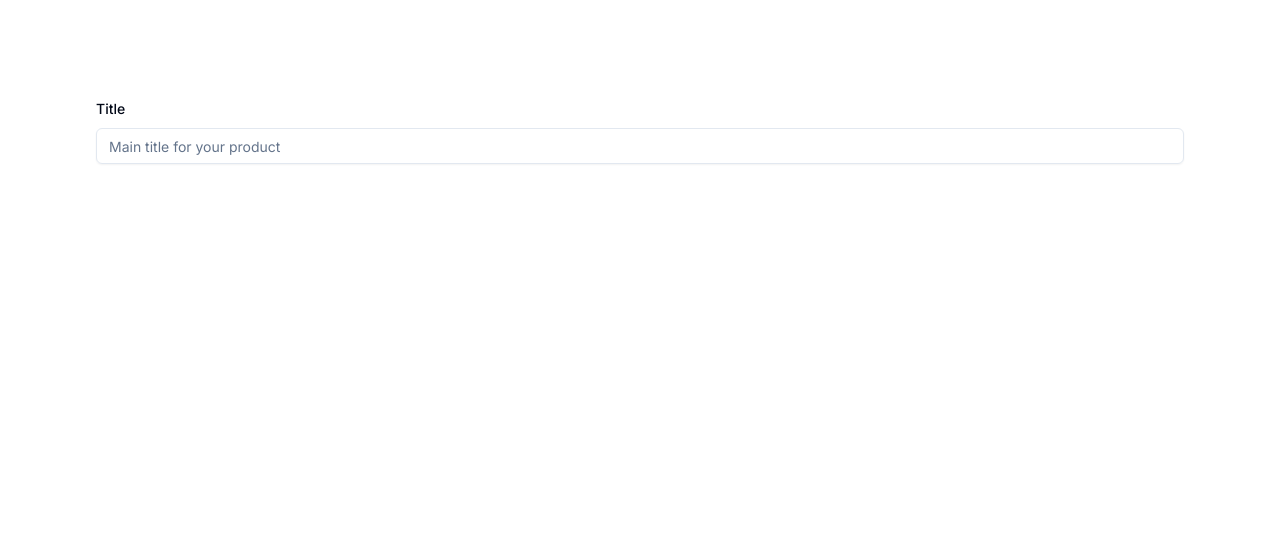
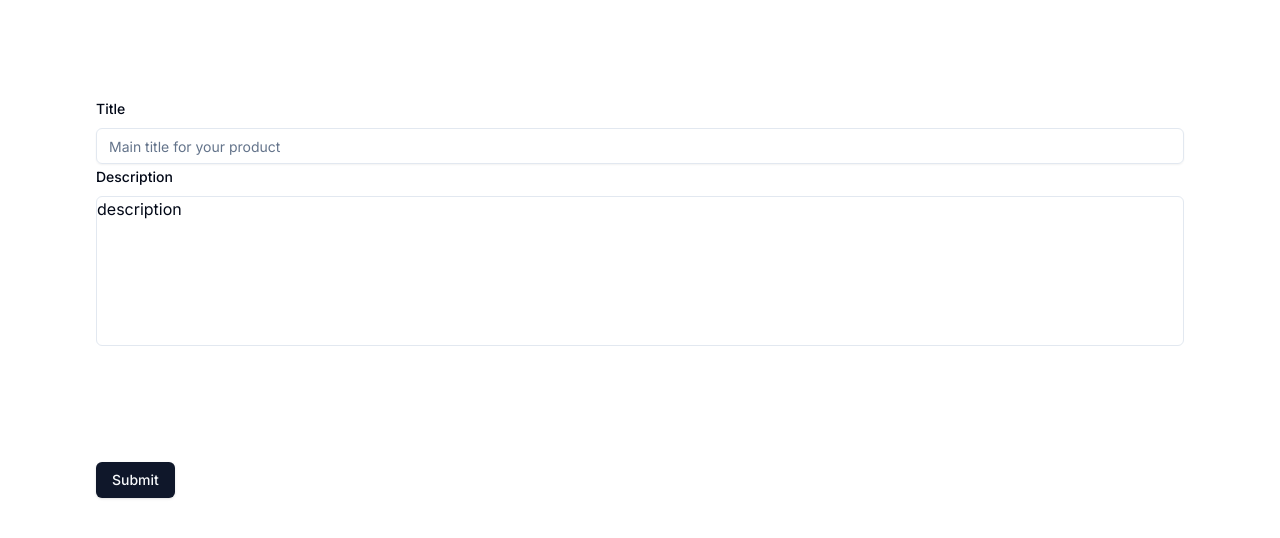
Before and after one commit to Rakesh6720/rich-text-editor, a Next.js app: page / in a window 1280 px wide. Shown: the top 538 px of the page. Built offline with nearby package versions, Linux system fonts and the light colour scheme.

Commit message:
add rich text editor component and integrate form submission handling

```diff
--- a/app/page.tsx
+++ b/app/page.tsx
@@ -11,6 +11,8 @@ import { Input } from "@/components/ui/input";
 import { useForm } from "react-hook-form";
 import { zodResolver } from "@hookform/resolvers/zod";
 import * as z from "zod";
+import { Button } from "@/components/ui/button";
+import Tiptap from "@/components/Tiptap";
 
 export default function Home() {
   const formSchema = z.object({
@@ -33,10 +35,12 @@ export default function Home() {
     },
   });
 
+  const onSubmit = (values: z.infer<typeof formSchema>) => {};
+
   return (
     <main className="p-24">
       <Form {...form}>
-        <form>
+        <form onSubmit={form.handleSubmit(onSubmit)}>
           <FormField
             control={form.control}
             name="title"
@@ -50,6 +54,22 @@ export default function Home() {
               </FormItem>
             )}
           />
+          <FormField
+            control={form.control}
+            name="description"
+            render={({ field }) => (
+              <FormItem>
+                <FormLabel>Description</FormLabel>
+                <FormControl>
+                  <Tiptap description={field.name} onChange={field.onChange} />
+                </FormControl>
+                <FormMessage />
+              </FormItem>
+            )}
+          />
+          <Button type="submit" className="my-4">
+            Submit
+          </Button>
         </form>
       </Form>
     </main>
--- /dev/null
+++ b/components/Tiptap.tsx
@@ -0,0 +1,33 @@
+"use client";
+import React from "react";
+import { useEditor, EditorContent } from "@tiptap/react";
+import StarterKit from "@tiptap/starter-kit";
+
+type Props = {
+  description: string;
+  onChange: (richText: string) => void;
+};
+
+const Tiptap = ({ description, onChange }: Props) => {
+  const editor = useEditor({
+    extensions: [StarterKit.configure()],
+    content: description,
+    editorProps: {
+      attributes: {
+        class:
+          "rounded-md border min-h-[150px] border-input disabled:cursor-not-allowed disabled:opacity-50",
+      },
+    },
+    onUpdate({ editor }) {
+      onChange(editor.getHTML());
+      console.log(editor.getHTML());
+    },
+  });
+  return (
+    <div className="flex flex-col justify-stretch min-h-[250px]">
+      <EditorContent editor={editor} />
+    </div>
+  );
+};
+
+export default Tiptap;
```
